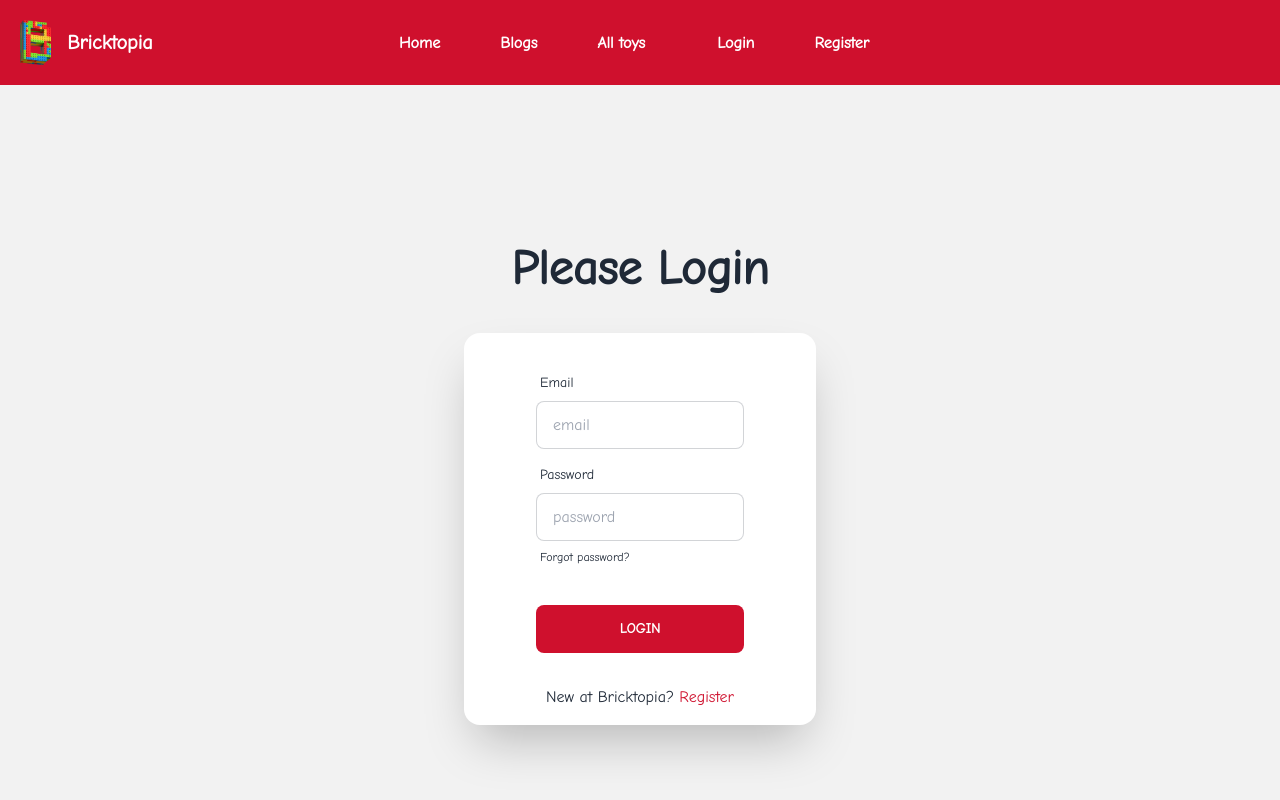
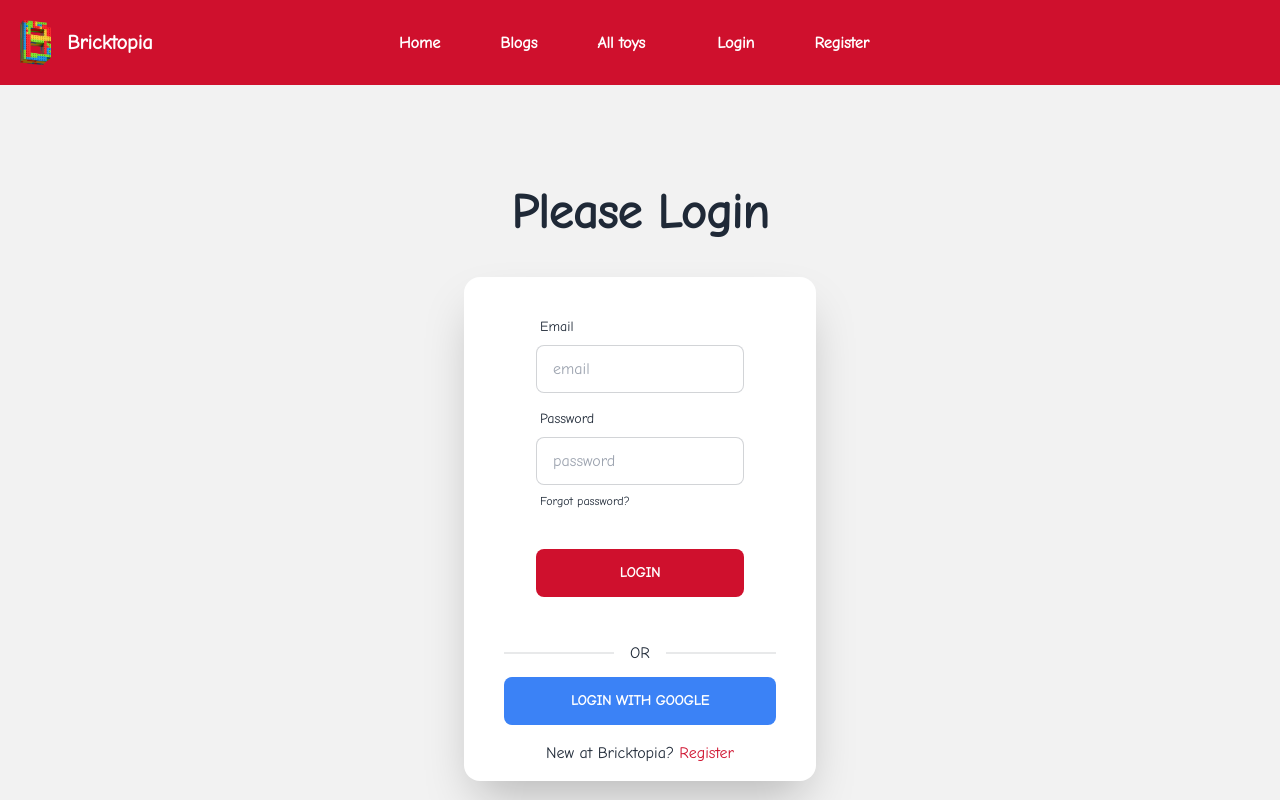
Before and after one commit to siddiquenaim/b7a11-toy-marketplace-client-side-siddiquenaim, a React (Vite) app: page /login in a window 1280 px wide. Shown: the top 800 px of the page. Built offline with nearby package versions, Linux system fonts and the light colour scheme; no server answers.

Commit message:
implemented google login

```diff
--- a/src/firebase/firebase.config.js
+++ b/src/firebase/firebase.config.js
@@ -5,12 +5,12 @@ import { initializeApp } from "firebase/app";
 
 // Your web app's Firebase configuration
 const firebaseConfig = {
-  apiKey: "AIzaSyAT3Z44FoWRHQnqcxLFTuI3qkDFG2jTcIU",
-  authDomain: "toy-marketplace-ca7bf.firebaseapp.com",
-  projectId: "toy-marketplace-ca7bf",
-  storageBucket: "toy-marketplace-ca7bf.appspot.com",
-  messagingSenderId: "244091893385",
-  appId: "1:244091893385:web:414c8e2a4b94a3693bf858",
+  apiKey: import.meta.env.VITE_apiKey,
+  authDomain: import.meta.env.VITE_authDomain,
+  projectId: import.meta.env.VITE_projectId,
+  storageBucket: import.meta.env.VITE_storageBucket,
+  messagingSenderId: import.meta.env.VITE_messagingSenderId,
+  appId: import.meta.env.VITE_appId,
 };
 
 // Initialize Firebase
--- a/src/pages/Login/Login.jsx
+++ b/src/pages/Login/Login.jsx
@@ -3,7 +3,7 @@ import { Link, useLocation, useNavigate } from "react-router-dom";
 import { AuthContext } from "../../providers/AuthProvider/AuthProvider";
 
 const Login = () => {
-  const { signIn } = useContext(AuthContext);
+  const { signIn, googleSignIn } = useContext(AuthContext);
   const [error, setError] = useState("");
   const location = useLocation();
   const navigate = useNavigate();
@@ -22,6 +22,13 @@ const Login = () => {
         form.reset();
       })
       .catch((error) => setError(error.message));
+  };
+  const handleGoogleLogin = () => {
+    googleSignIn().then((result) => {
+      console.log(result);
+      setError("");
+      navigate(from);
+    });
   };
   return (
     <div className="flex items-center justify-center min-h-screen bg-base-200">
@@ -69,7 +76,14 @@ const Login = () => {
           ) : (
             ""
           )}
-          <p className="text-center pb-4">
+          <div className="divider">OR</div>
+          <button
+            onClick={handleGoogleLogin}
+            className="btn btn-block bg-blue-500 border-none hover:bg-blue-800"
+          >
+            Login with Google
+          </button>
+          <p className="text-center pb-4 mt-4">
             New at Bricktopia?{" "}
             <Link to="/register" className="text-[#CF102D]">
               Register
--- a/src/providers/AuthProvider/AuthProvider.jsx
+++ b/src/providers/AuthProvider/AuthProvider.jsx
@@ -5,6 +5,8 @@ import {
   onAuthStateChanged,
   signInWithEmailAndPassword,
   signOut,
+  GoogleAuthProvider,
+  signInWithPopup,
 } from "firebase/auth";
 import app from "../../firebase/firebase.config";
 
@@ -14,6 +16,8 @@ const AuthProvider = ({ children }) => {
   const [user, setUser] = useState(null);
   const [loading, setLoading] = useState(true);
   const auth = getAuth(app);
+  const googleProvider = new GoogleAuthProvider();
+
   const createUser = (email, password) => {
     setLoading(true);
     return createUserWithEmailAndPassword(auth, email, password);
@@ -22,6 +26,11 @@ const AuthProvider = ({ children }) => {
   const signIn = (email, password) => {
     setLoading(true);
     return signInWithEmailAndPassword(auth, email, password);
+  };
+
+  const googleSignIn = () => {
+    setLoading(true);
+    return signInWithPopup(auth, googleProvider);
   };
 
   const logOut = () => {
@@ -43,6 +52,7 @@ const AuthProvider = ({ children }) => {
     user,
     loading,
     signIn,
+    googleSignIn,
     logOut,
   };
   return (
--- a/src/routes/PrivateRoute.jsx
+++ b/src/routes/PrivateRoute.jsx
@@ -5,7 +5,11 @@ import { Navigate } from "react-router-dom";
 const PrivateRoute = ({ children }) => {
   const { user, loading } = useContext(AuthContext);
   if (loading) {
-    return <div>Loading..</div>;
+    return (
+      <div className="min-h-[calc(100vh-260px)] flex items-center justify-center">
+        <progress className="progress w-56"></progress>
+      </div>
+    );
   }
   if (user) {
     return children;
```
